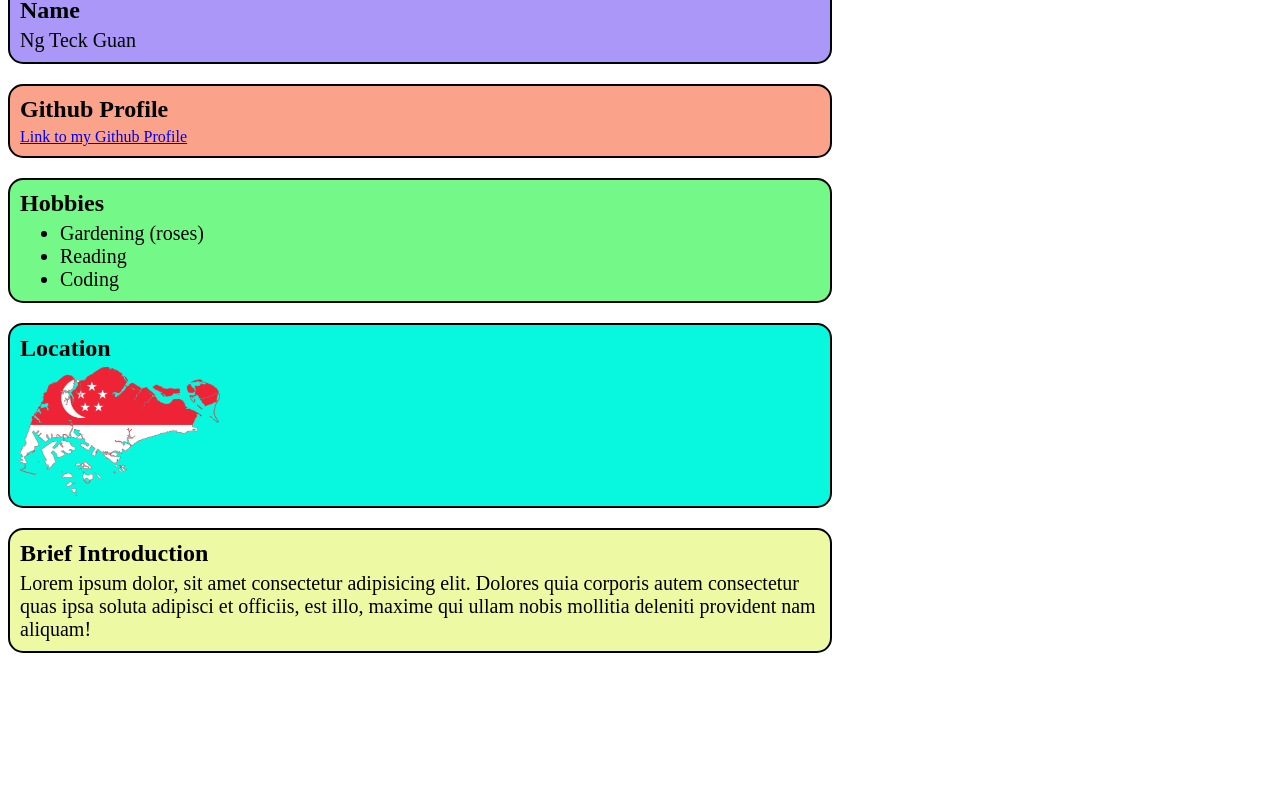
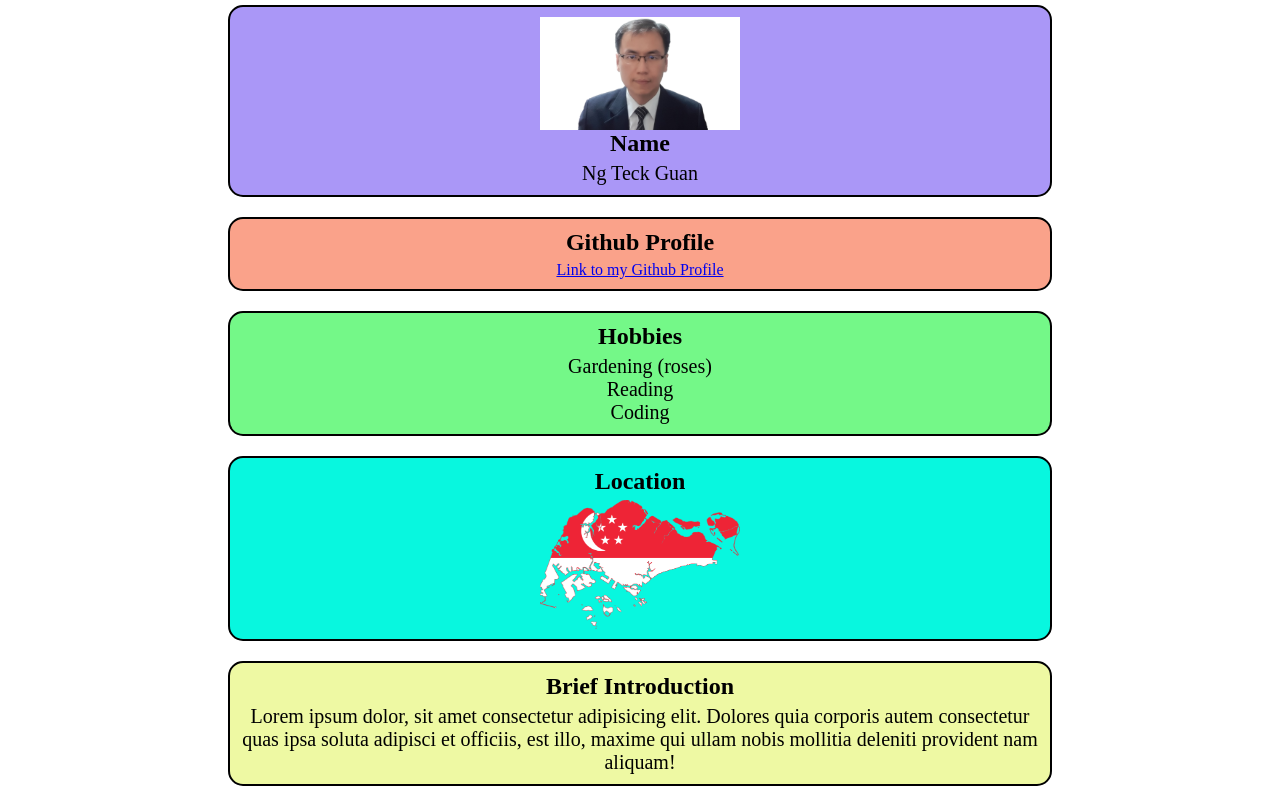
Before and after one commit to su-ntu-ctp/6m-software-1.2-cli-git, a plain HTML site: page assignment/index.html in a window 1280 px wide. Shown: the part 81-887 px from the top of the page. Before the commit the page ends 800 px from the top, so only its background shows below. Drawn offline with Linux system fonts and the light colour scheme.

Commit message:
centralize content and added photo

```diff
--- a/assignment/index.html
+++ b/assignment/index.html
@@ -1,12 +1,15 @@
 <html>
+
 <head>
   <link rel="stylesheet" href="styles.css" />
 </head>
+
 <body>
-    <div class="all">
+  <div class="container">
     <h1>Personal Bio</h1>
 
     <div class="Name">
+      <img src="../assets/photo for passport.jpg" alt="photo" />
       <h2>Name</h2>
       <p>Ng Teck Guan</p>
     </div>
@@ -18,11 +21,11 @@
 
     <div class="Hobbies">
       <h2>Hobbies</h2>
-        <ul>
-          <li>Gardening (roses)</li>
-          <li>Reading</li>
-          <li>Coding</li>
-        </ul>
+
+      <p>Gardening (roses)</p>
+      <p>Reading</p>
+      <p>Coding</p>
+
     </div>
 
     <div class="Location">
@@ -40,4 +43,5 @@
     </div>
   </div>
 </body>
+
 </html>
--- a/assignment/styles.css
+++ b/assignment/styles.css
@@ -1,10 +1,33 @@
-.all > div {
+/* .container {
+  display: flex;
+  justify-content: center;
+  align-items: center;
+  height: 100vh;
   width: 800px;
   border: 2px solid black;
   margin-bottom: 20px;
-  background-color: aqua;
   padding: 10px;
   border-radius: 15px;
+} */
+
+.container {
+  display: flex;
+  flex-direction: column;
+  gap: 20px;
+  align-items: center;
+  margin-bottom: 20px;
+}
+
+.Name,
+.URL,
+.hobbies,
+.Location,
+.Intro {
+  width: 800px;
+  border: 2px solid black;
+  padding: 10px;
+  border-radius: 15px;
+  text-align: center;
 }
 
 div .Name {
@@ -27,6 +50,10 @@ div .Intro {
   background-color: rgb(238, 249, 163);
 }
 
+h1 {
+  margin-bottom: 0px;
+}
+
 h2 {
   margin: 0px;
   margin-bottom: 5px;
@@ -34,10 +61,6 @@ h2 {
 
 ul {
   margin: 0px;
-}
-
-li {
-  font-size: 20px;
 }
 
 p {
```
Also changed, not shown: assets/photo for passport.jpg (added). Lines whose indentation alone changed are shown as unchanged.
